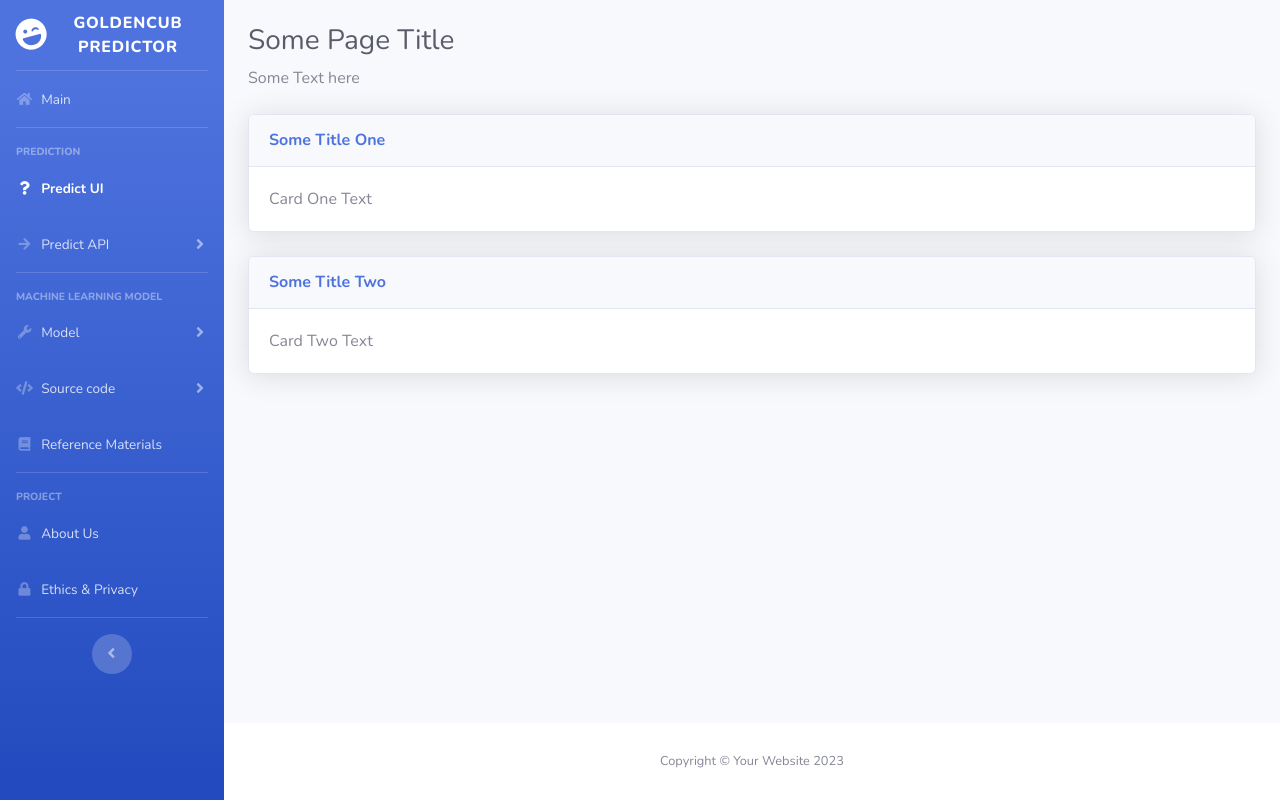
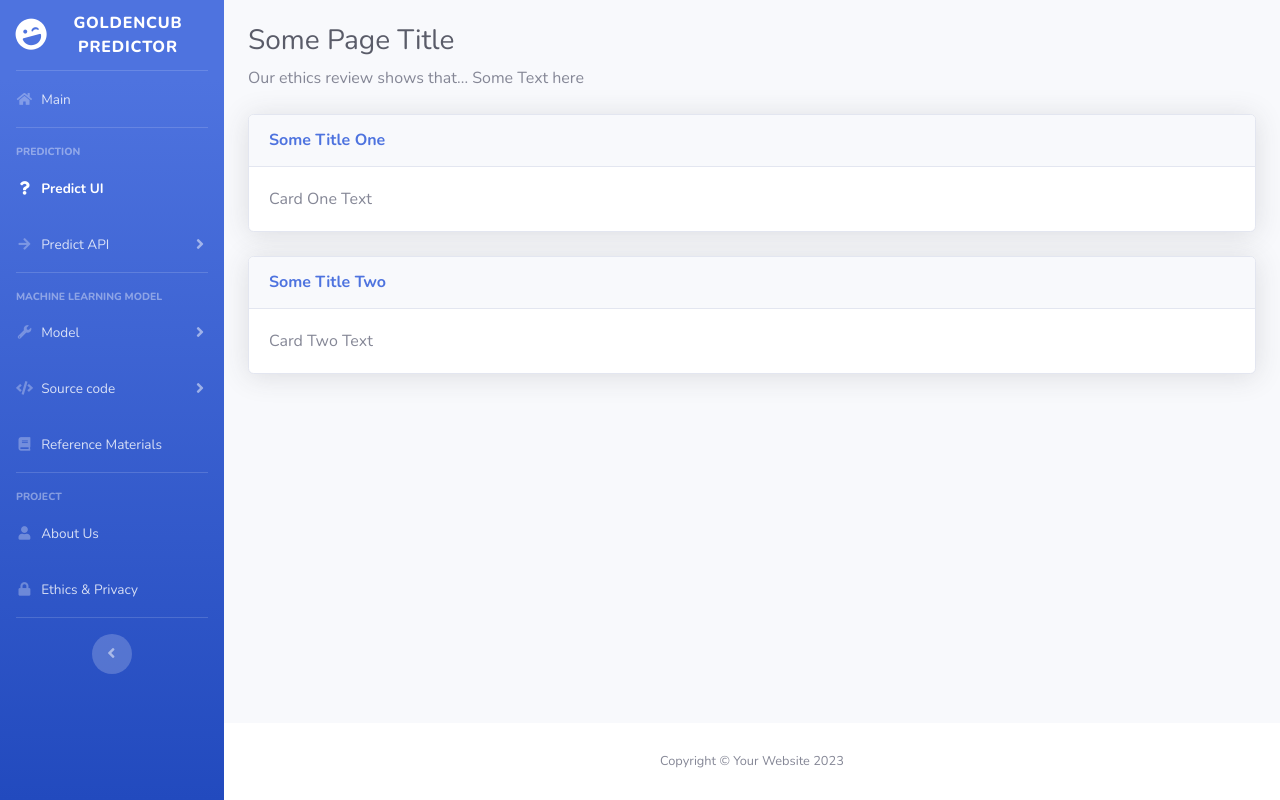
Before and after one commit to frankiepun/capstone_childbirth, a FastAPI app: page /ethics in a window 1280 px wide. Run offline with FastAPI, Linux system fonts and the light colour scheme; parts of the project's set-up code (start-up, migrations or seed data) failed here and were passed over; some libraries are stand-ins or nearby versions.

Commit message:
ethics review

```diff
--- a/templates/ethics.html
+++ b/templates/ethics.html
@@ -47,7 +47,7 @@
                     <!-- Page Heading -->
 					<h1 class="h3 mb-2 mt-4 text-gray-800">Some Page Title</h1>
 					<p class="mb-4">
-					Some Text here
+					Our ethics review shows that... Some Text here
 
 				    <div class="card shadow mb-4">
 						<div class="card-header py-3">
```
